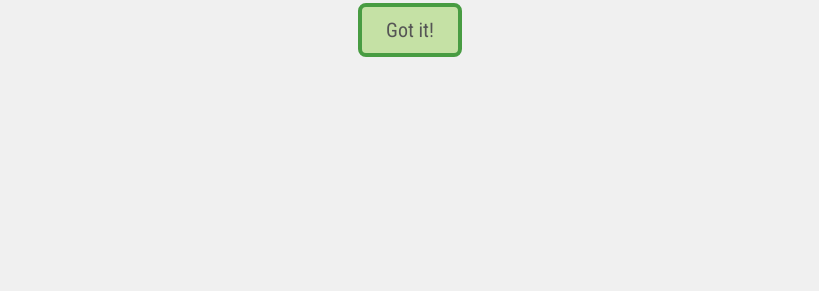
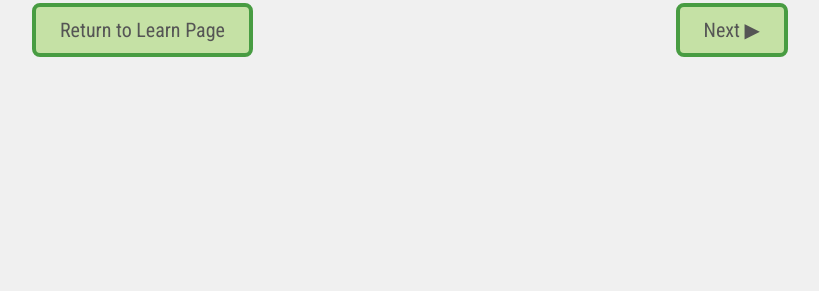
Before and after one commit to kevinlian2it/watermelon-sage, a Flask app: page /learn/1 in a window 1280 px wide. Shown: the part 509-800 px from the top of the page, without its empty margins (230-1049 px from the left). Run offline with Flask 3, Linux system fonts and the light colour scheme.

Commit message:
Added continuous navigation to learn

```diff
--- a/static/main.css
+++ b/static/main.css
@@ -159,6 +159,13 @@ body { font-family: sans-serif; background-color: #f0f0f0; }
     box-shadow: 0 0 15px rgba(56, 142, 60, 0.6);
 }
 
+.lesson-btn.disabled {
+    color: #555;
+    opacity: 0.5;
+    cursor: not-allowed;
+    pointer-events: none;
+}
+
 /* challenge layout */
 .challenge {
   text-align: center;
--- a/templates/lesson.html
+++ b/templates/lesson.html
@@ -29,9 +29,30 @@
       </div>
     </div>
 
-    <a href="{{ url_for('learn') }}" class="lesson-btn">
-      Got it!
-    </a>
+    <div class="row justify-content-center mb-5">
+        <div class="col-12 col-md-8">
+          <div class="d-flex justify-content-between"
+               style="margin-left: -10px; margin-right: -10px;">
+            <!-- Back to Learn -->
+            <a href="{{ url_for('learn') }}" class="lesson-btn">
+              Return to Learn Page
+            </a>
+
+            {% set next_id = lesson.lesson_id|int + 1 %}
+            {% if lesson.lesson_id|int < 6 %}
+              <!-- Next Lesson -->
+              <a href="{{ url_for('lesson', lesson_id=next_id) }}" class="lesson-btn">
+                Next ▶
+              </a>
+            {% else %}
+              <!-- Last lesson: go to quiz -->
+              <a href="{{ url_for('challenge', scenario=1) }}" class="lesson-btn">
+                Start the Challenge!
+              </a>
+            {% endif %}
+          </div>
+        </div>
+    </div>
 
     {# hidden audio elements #}
     <audio id="good-audio" src="{{ url_for('static', filename=lesson.good_sound) }}"></audio>
```
Also changed, not shown: templates/learn.html (+10 -4 lines).
